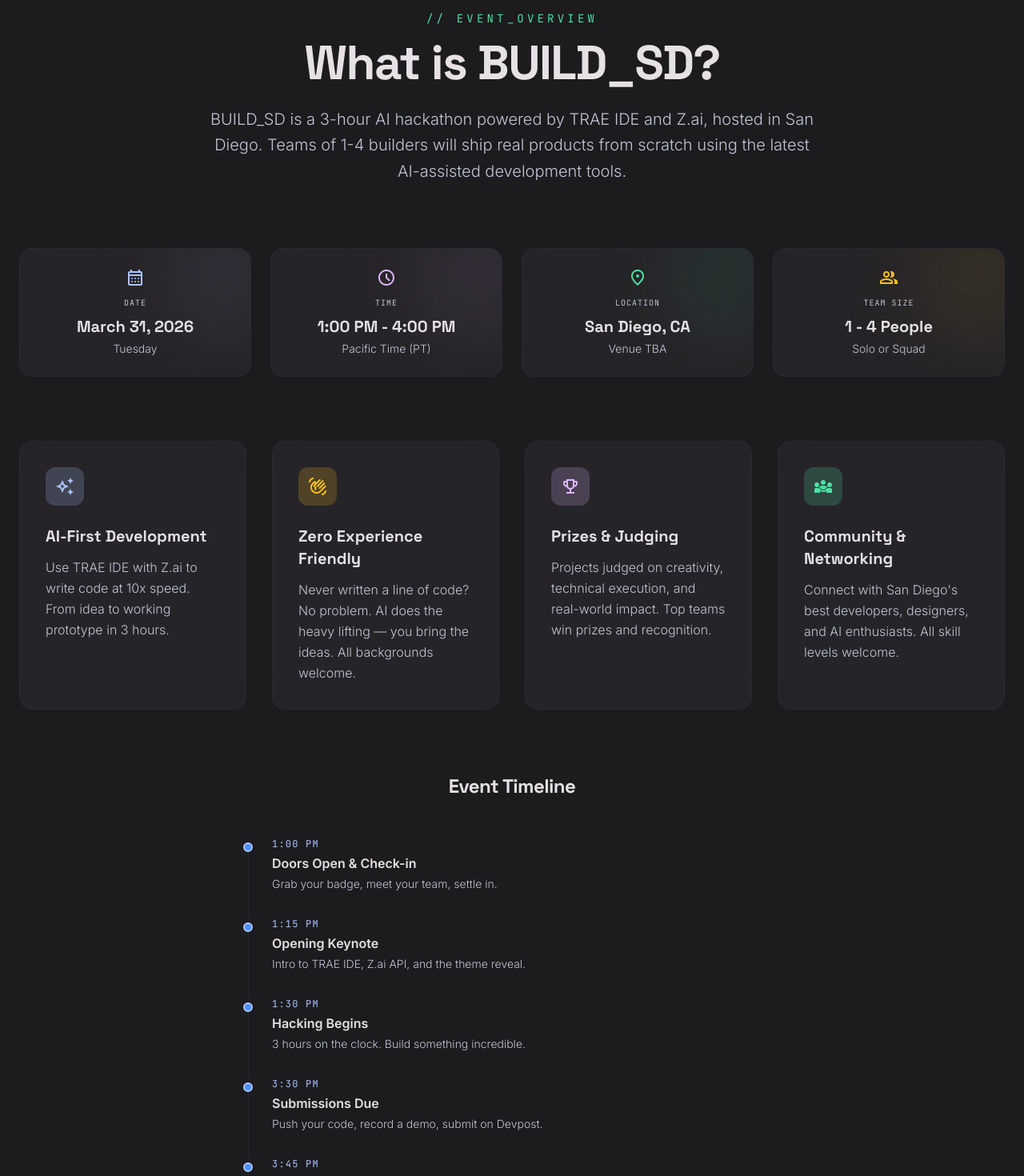
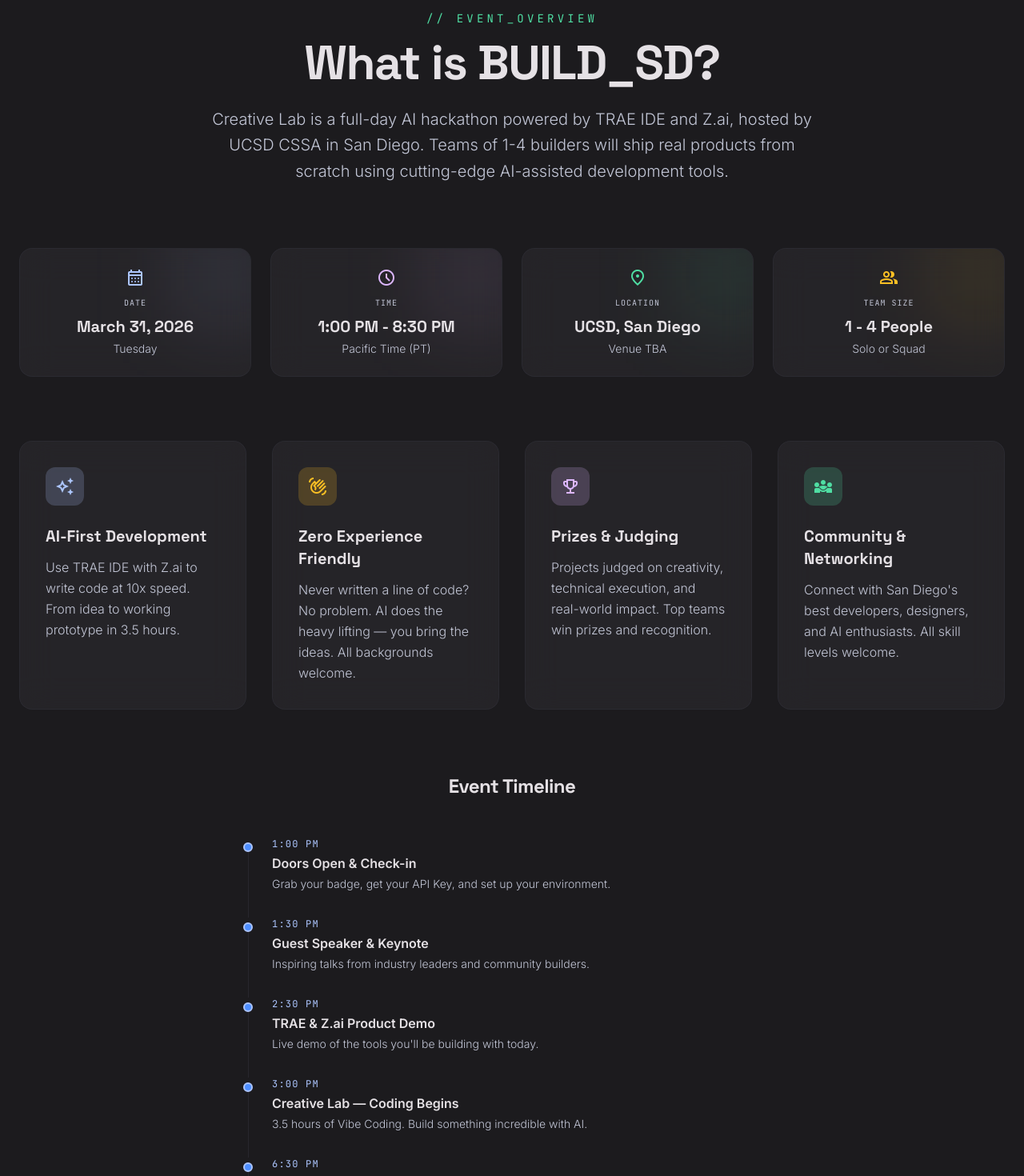
Before and after one commit to Zhongjun-Frank-Fu/San-Diego-Creative-Lab-Website, a React (Vite) app: page / in a window 1280 px wide. Shown: the part 1180-2650 px from the top of the page at 80% size. Built offline with nearby package versions, Linux system fonts and the light colour scheme.

Commit message:
Update event details from staff guide: full-day schedule, UCSD venue, 7-step timeline

```diff
--- a/src/pages/HomePage.tsx
+++ b/src/pages/HomePage.tsx
@@ -165,8 +165,8 @@
                 What is BUILD_SD?
               </h2>
               <p className="text-on-surface-variant text-lg md:text-xl font-light max-w-3xl mx-auto leading-relaxed">
-                BUILD_SD is a 3-hour AI hackathon powered by TRAE IDE and Z.ai, hosted in San Diego.
-                Teams of 1-4 builders will ship real products from scratch using the latest AI-assisted development tools.
+                Creative Lab is a full-day AI hackathon powered by TRAE IDE and Z.ai, hosted by UCSD CSSA in San Diego.
+                Teams of 1-4 builders will ship real products from scratch using cutting-edge AI-assisted development tools.
               </p>
             </div>
 
@@ -174,8 +174,8 @@
             <div className="grid grid-cols-1 md:grid-cols-2 lg:grid-cols-4 gap-6 mb-20">
               {[
                 { icon: 'calendar_month', label: 'Date', value: 'March 31, 2026', sub: 'Tuesday', color: 'primary' },
-                { icon: 'schedule', label: 'Time', value: '1:00 PM - 4:00 PM', sub: 'Pacific Time (PT)', color: 'secondary' },
-                { icon: 'location_on', label: 'Location', value: 'San Diego, CA', sub: 'Venue TBA', color: 'tertiary' },
+                { icon: 'schedule', label: 'Time', value: '1:00 PM - 8:30 PM', sub: 'Pacific Time (PT)', color: 'secondary' },
+                { icon: 'location_on', label: 'Location', value: 'UCSD, San Diego', sub: 'Venue TBA', color: 'tertiary' },
                 { icon: 'group', label: 'Team Size', value: '1 - 4 People', sub: 'Solo or Squad', color: 'amber-400' },
               ].map((item) => (
                 <div
@@ -199,7 +199,7 @@
                 {
                   icon: 'auto_awesome',
                   title: 'AI-First Development',
-                  desc: 'Use TRAE IDE with Z.ai to write code at 10x speed. From idea to working prototype in 3 hours.',
+                  desc: 'Use TRAE IDE with Z.ai to write code at 10x speed. From idea to working prototype in 3.5 hours.',
                   color: 'primary',
                 },
                 {
@@ -236,18 +236,19 @@
               <h3 className="text-2xl font-headline font-bold text-center mb-12 tracking-tight">Event Timeline</h3>
               <div className="max-w-2xl mx-auto space-y-0">
                 {[
-                  { time: '1:00 PM', event: 'Doors Open & Check-in', desc: 'Grab your badge, meet your team, settle in.' },
-                  { time: '1:15 PM', event: 'Opening Keynote', desc: 'Intro to TRAE IDE, Z.ai API, and the theme reveal.' },
-                  { time: '1:30 PM', event: 'Hacking Begins', desc: '3 hours on the clock. Build something incredible.' },
-                  { time: '3:30 PM', event: 'Submissions Due', desc: 'Push your code, record a demo, submit on Devpost.' },
-                  { time: '3:45 PM', event: 'Demos & Judging', desc: 'Top teams present. Judges deliberate.' },
-                  { time: '4:00 PM', event: 'Awards & Wrap-up', desc: 'Winners announced. Networking continues.' },
+                  { time: '1:00 PM', event: 'Doors Open & Check-in', desc: 'Grab your badge, get your API Key, and set up your environment.' },
+                  { time: '1:30 PM', event: 'Guest Speaker & Keynote', desc: 'Inspiring talks from industry leaders and community builders.' },
+                  { time: '2:30 PM', event: 'TRAE & Z.ai Product Demo', desc: 'Live demo of the tools you\'ll be building with today.' },
+                  { time: '3:00 PM', event: 'Creative Lab — Coding Begins', desc: '3.5 hours of Vibe Coding. Build something incredible with AI.' },
+                  { time: '6:30 PM', event: 'Lightning Demos', desc: 'Teams showcase their projects in rapid-fire presentations.' },
+                  { time: '7:10 PM', event: 'Judging & Awards', desc: 'Judges deliberate. Winners announced and celebrated.' },
+                  { time: '8:00 PM', event: 'Networking & Wrap-up', desc: 'Connect, share feedback, take photos, and celebrate.' },
                 ].map((item, i) => (
                   <div key={i} className="flex gap-6 group">
                     {/* Timeline line */}
                     <div className="flex flex-col items-center">
                       <div className="w-3 h-3 rounded-full bg-primary-container border-2 border-primary shrink-0 mt-1.5 group-hover:scale-125 transition-transform" />
-                      {i < 5 && <div className="w-px flex-1 bg-outline-variant/30 min-h-[40px]" />}
+                      {i < 6 && <div className="w-px flex-1 bg-outline-variant/30 min-h-[40px]" />}
                     </div>
                     {/* Content */}
                     <div className="pb-8">
@@ -528,7 +529,7 @@
                 <span className="relative inline-flex rounded-full h-2 w-2 bg-[#FF5F3B]" />
               </span>
               <span className="font-mono text-xs tracking-widest uppercase text-on-surface-variant">
-                Registration closes March 28 &bull; Limited to 100 participants
+                Registration closes March 29 &bull; Limited to 100 participants
               </span>
             </div>
           </div>
```
